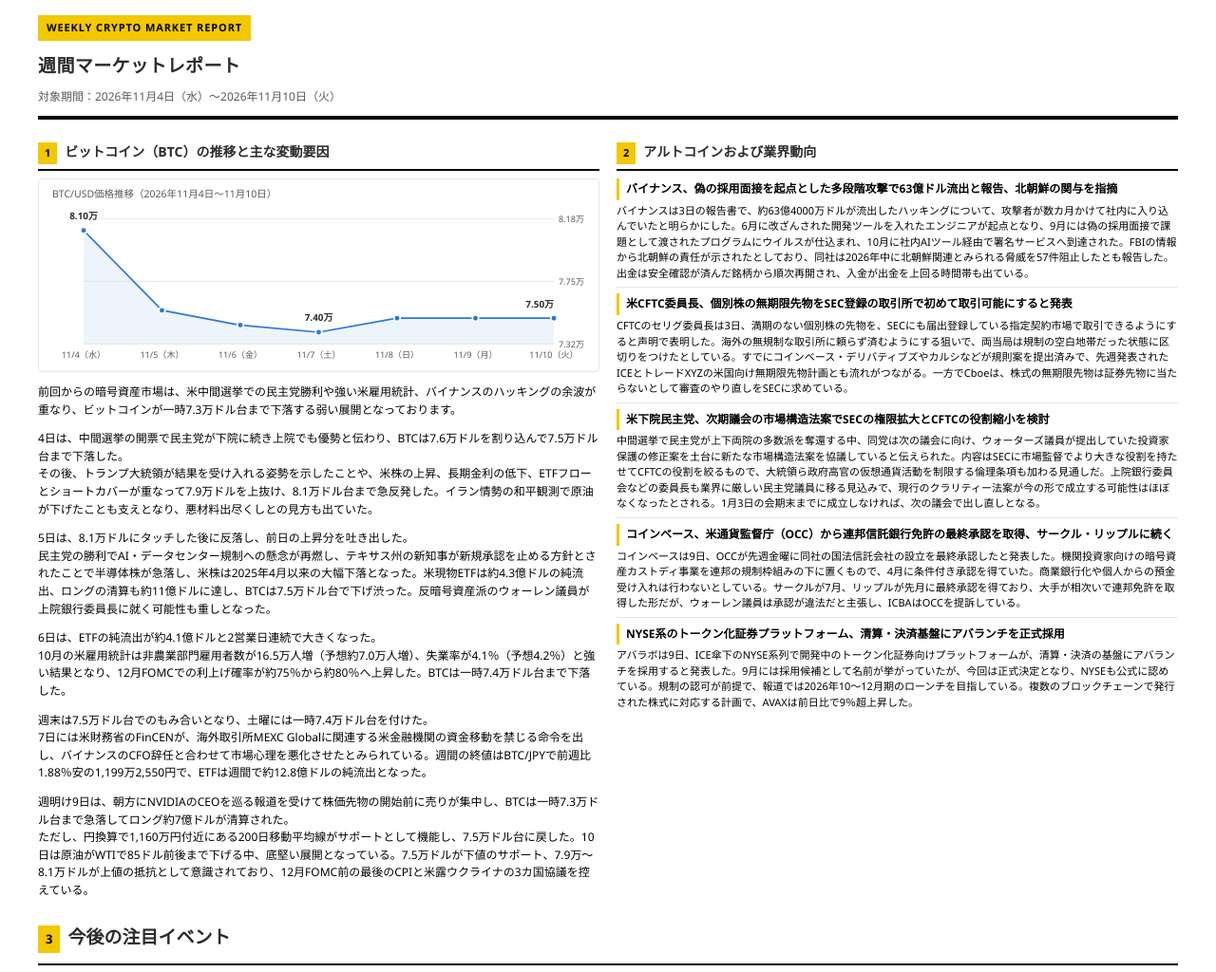
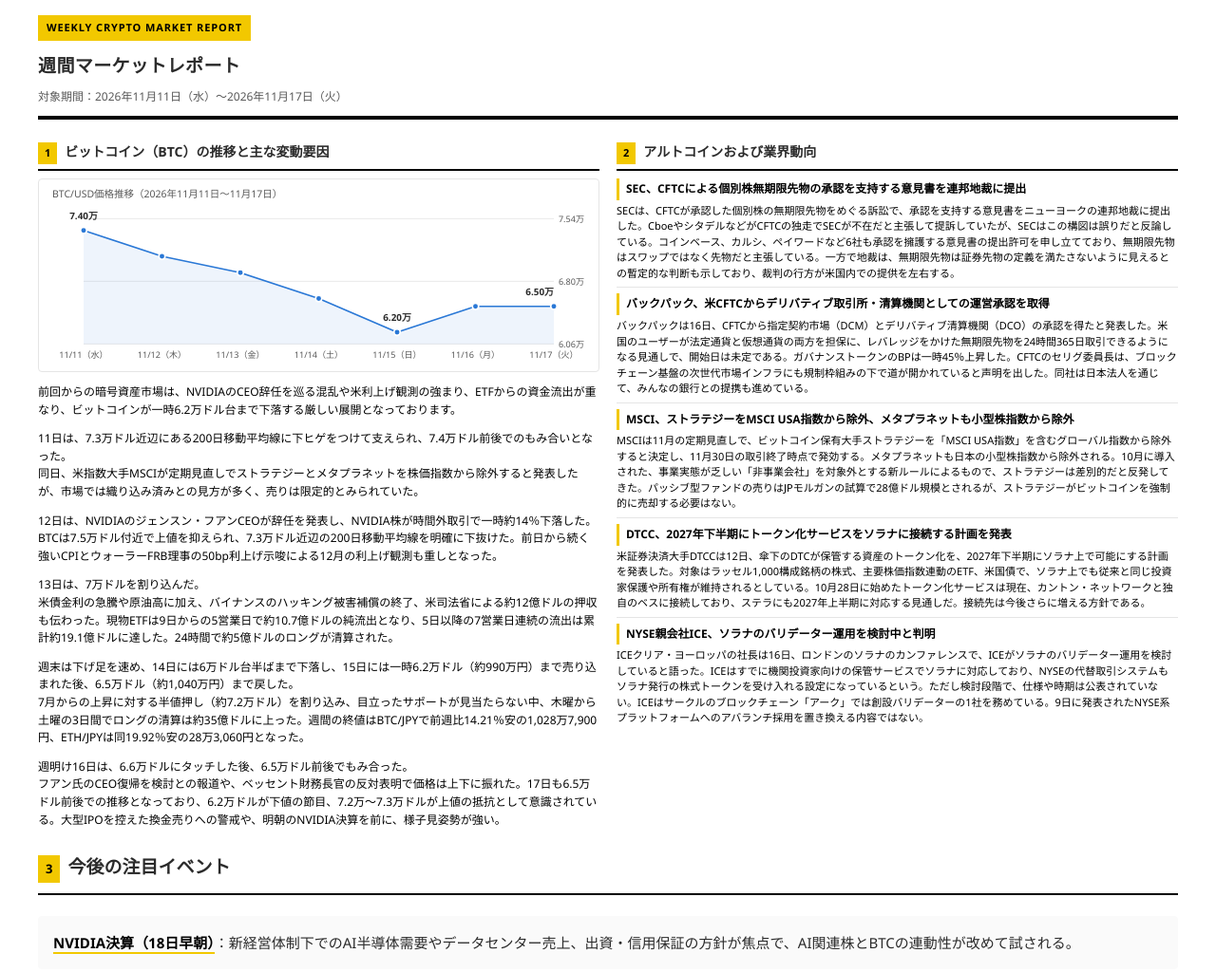
Before and after one commit to hayato09280731-ship-it/crypto-news-reports, a plain HTML site: page index.html in a window 1280 px wide. Shown: the top 1024 px of the page at 95% size. Drawn offline with Linux system fonts and the light colour scheme.

Commit message:
Update weekly report 20261117
Co-Authored-By: Claude Sonnet 5.5 <noreply@anthropic.com>

```diff
--- a/index.html
+++ b/index.html
@@ -3,7 +3,7 @@
 <head>
 <meta charset="UTF-8">
 <meta name="viewport" content="width=device-width, initial-scale=1.0">
-<title>週間マーケットレポート（2026年11月4日〜11月10日）</title>
+<title>週間マーケットレポート（2026年11月11日〜11月17日）</title>
 <style>
   :root {
     --accent: #f2c800;
@@ -191,7 +191,7 @@
 <header>
   <span class="label">WEEKLY CRYPTO MARKET REPORT</span>
   <h1>週間マーケットレポート</h1>
-  <div class="period">対象期間：2026年11月4日（水）〜2026年11月10日（火）</div>
+  <div class="period">対象期間：2026年11月11日（水）〜2026年11月17日（火）</div>
 </header>
 
 <div class="screen-view">
@@ -200,62 +200,62 @@
   <h2><span class="num">1</span>ビットコイン（BTC）の推移と主な変動要因</h2>
 
   <div class="chartcard">
-  <p class="chart-sub">BTC/USD価格推移（2026年11月4日〜11月10日）</p>
-  <svg viewBox="0 0 680 205" role="img" aria-label="BTC価格は11/4（水）に8.10万ドル（週内高値）、11/7（土）に7.40万ドル（週内安値）、11/10（火）に7.50万ドル（終値）と推移した。">
+  <p class="chart-sub">BTC/USD価格推移（2026年11月11日〜11月17日）</p>
+  <svg viewBox="0 0 680 205" role="img" aria-label="BTC価格は11/11（水）に7.40万ドル（週内高値）、11/15（日）に6.20万ドル（週内安値）、11/17（火）に6.50万ドル（終値）と推移した。">
     <line class="chart-grid" x1="40" y1="15" x2="640" y2="15"></line>
-    <text class="chart-axis-label" x="646" y="19">8.18万</text>
+    <text class="chart-axis-label" x="646" y="19">7.54万</text>
     <line class="chart-grid" x1="40" y1="95" x2="640" y2="95"></line>
-    <text class="chart-axis-label" x="646" y="99">7.75万</text>
+    <text class="chart-axis-label" x="646" y="99">6.80万</text>
     <line class="chart-grid" x1="40" y1="175" x2="640" y2="175"></line>
-    <text class="chart-axis-label" x="646" y="179">7.32万</text>
+    <text class="chart-axis-label" x="646" y="179">6.06万</text>
 
-    <path class="chart-area" d="M40,30 L140,132 L240,151 L340,160 L440,142 L540,142 L640,142 L640,175 L40,175 Z"></path>
-    <path class="chart-line" d="M40,30 L140,132 L240,151 L340,160 L440,142 L540,142 L640,142"></path>
+    <path class="chart-area" d="M40,30 L140,63 L240,84 L340,117 L440,160 L540,127 L640,127 L640,175 L40,175 Z"></path>
+    <path class="chart-line" d="M40,30 L140,63 L240,84 L340,117 L440,160 L540,127 L640,127"></path>
 
-    <circle class="chart-dot" cx="40" cy="30" r="4"><title>11/4（水）：約8.10万ドル（週内高値）</title></circle>
-    <circle class="chart-dot" cx="140" cy="132" r="4"><title>11/5（木）：約7.55万ドル</title></circle>
-    <circle class="chart-dot" cx="240" cy="151" r="4"><title>11/6（金）：約7.45万ドル</title></circle>
-    <circle class="chart-dot" cx="340" cy="160" r="4"><title>11/7（土）：約7.40万ドル（週内安値）</title></circle>
-    <circle class="chart-dot" cx="440" cy="142" r="4"><title>11/8（日）：約7.50万ドル</title></circle>
-    <circle class="chart-dot" cx="540" cy="142" r="4"><title>11/9（月）：約7.50万ドル</title></circle>
-    <circle class="chart-dot" cx="640" cy="142" r="4"><title>11/10（火）：約7.50万ドル（終値）</title></circle>
+    <circle class="chart-dot" cx="40" cy="30" r="4"><title>11/11（水）：約7.40万ドル（週内高値）</title></circle>
+    <circle class="chart-dot" cx="140" cy="63" r="4"><title>11/12（木）：約7.10万ドル</title></circle>
+    <circle class="chart-dot" cx="240" cy="84" r="4"><title>11/13（金）：約6.90万ドル</title></circle>
+    <circle class="chart-dot" cx="340" cy="117" r="4"><title>11/14（土）：約6.60万ドル</title></circle>
+    <circle class="chart-dot" cx="440" cy="160" r="4"><title>11/15（日）：約6.20万ドル（週内安値）</title></circle>
+    <circle class="chart-dot" cx="540" cy="127" r="4"><title>11/16（月）：約6.50万ドル</title></circle>
+    <circle class="chart-dot" cx="640" cy="127" r="4"><title>11/17（火）：約6.50万ドル（終値）</title></circle>
 
-    <text class="chart-value-label" x="340" y="146" text-anchor="middle">7.40万</text>
-    <text class="chart-value-label" x="40" y="16" text-anchor="middle">8.10万</text>
-    <text class="chart-value-label" x="640" y="128" text-anchor="end">7.50万</text>
+    <text class="chart-value-label" x="440" y="146" text-anchor="middle">6.20万</text>
+    <text class="chart-value-label" x="40" y="16" text-anchor="middle">7.40万</text>
+    <text class="chart-value-label" x="640" y="113" text-anchor="end">6.50万</text>
 
-    <text class="chart-axis-label" x="40" y="193" text-anchor="middle">11/4（水）</text>
-    <text class="chart-axis-label" x="140" y="193" text-anchor="middle">11/5（木）</text>
-    <text class="chart-axis-label" x="240" y="193" text-anchor="middle">11/6（金）</text>
-    <text class="chart-axis-label" x="340" y="193" text-anchor="middle">11/7（土）</text>
-    <text class="chart-axis-label" x="440" y="193" text-anchor="middle">11/8（日）</text>
-    <text class="chart-axis-label" x="540" y="193" text-anchor="middle">11/9（月）</text>
-    <text class="chart-axis-label" x="640" y="193" text-anchor="middle">11/10（火）</text>
+    <text class="chart-axis-label" x="40" y="193" text-anchor="middle">11/11（水）</text>
+    <text class="chart-axis-label" x="140" y="193" text-anchor="middle">11/12（木）</text>
+    <text class="chart-axis-label" x="240" y="193" text-anchor="middle">11/13（金）</text>
+    <text class="chart-axis-label" x="340" y="193" text-anchor="middle">11/14（土）</text>
+    <text class="chart-axis-label" x="440" y="193" text-anchor="middle">11/15（日）</text>
+    <text class="chart-axis-label" x="540" y="193" text-anchor="middle">11/16（月）</text>
+    <text class="chart-axis-label" x="640" y="193" text-anchor="middle">11/17（火）</text>
   </svg>
   </div>
 
   <p>
-    前回からの暗号資産市場は、米中間選挙での民主党勝利や強い米雇用統計、バイナンスのハッキングの余波が重なり、ビットコインが一時7.3万ドル台まで下落する弱い展開となっております。
+    前回からの暗号資産市場は、NVIDIAのCEO辞任を巡る混乱や米利上げ観測の強まり、ETFからの資金流出が重なり、ビットコインが一時6.2万ドル台まで下落する厳しい展開となっております。
   </p>
   <p>
-    4日は、中間選挙の開票で民主党が下院に続き上院でも優勢と伝わり、BTCは7.6万ドルを割り込んで7.5万ドル台まで下落した。<br>
-    その後、トランプ大統領が結果を受け入れる姿勢を示したことや、米株の上昇、長期金利の低下、ETFフローとショートカバーが重なって7.9万ドルを上抜け、8.1万ドル台まで急反発した。イラン情勢の和平観測で原油が下げたことも支えとなり、悪材料出尽くしとの見方も出ていた。
+    11日は、7.3万ドル近辺にある200日移動平均線に下ヒゲをつけて支えられ、7.4万ドル前後でのもみ合いとなった。<br>
+    同日、米指数大手MSCIが定期見直しでストラテジーとメタプラネットを株価指数から除外すると発表したが、市場では織り込み済みとの見方が多く、売りは限定的とみられていた。
   </p>
   <p>
-    5日は、8.1万ドルにタッチした後に反落し、前日の上昇分を吐き出した。<br>
-    民主党の勝利でAI・データセンター規制への懸念が再燃し、テキサス州の新知事が新規承認を止める方針とされたことで半導体株が急落し、米株は2025年4月以来の大幅下落となった。米現物ETFは約4.3億ドルの純流出、ロングの清算も約11億ドルに達し、BTCは7.5万ドル台で下げ渋った。反暗号資産派のウォーレン議員が上院銀行委員長に就く可能性も重しとなった。
+    12日は、NVIDIAのジェンスン・フアンCEOが辞任を発表し、NVIDIA株が時間外取引で一時約14％下落した。<br>
+    BTCは7.5万ドル付近で上値を抑えられ、7.3万ドル近辺の200日移動平均線を明確に下抜けた。前日から続く強いCPIとウォーラーFRB理事の50bp利上げ示唆による12月の利上げ観測も重しとなった。
   </p>
   <p>
-    6日は、ETFの純流出が約4.1億ドルと2営業日連続で大きくなった。<br>
-    10月の米雇用統計は非農業部門雇用者数が16.5万人増（予想約7.0万人増）、失業率が4.1％（予想4.2％）と強い結果となり、12月FOMCでの利上げ確率が約75％から約80％へ上昇した。BTCは一時7.4万ドル台まで下落した。
+    13日は、7万ドルを割り込んだ。<br>
+    米債金利の急騰や原油高に加え、バイナンスのハッキング被害補償の終了、米司法省による約12億ドルの押収も伝わった。現物ETFは9日からの5営業日で約10.7億ドルの純流出となり、5日以降の7営業日連続の流出は累計約19.1億ドルに達した。24時間で約5億ドルのロングが清算された。
   </p>
   <p>
-    週末は7.5万ドル台でのもみ合いとなり、土曜には一時7.4万ドル台を付けた。<br>
-    7日には米財務省のFinCENが、海外取引所MEXC Globalに関連する米金融機関の資金移動を禁じる命令を出し、バイナンスのCFO辞任と合わせて市場心理を悪化させたとみられている。週間の終値はBTC/JPYで前週比1.88％安の1,199万2,550円で、ETFは週間で約12.8億ドルの純流出となった。
+    週末は下げ足を速め、14日には6万ドル台半ばまで下落し、15日には一時6.2万ドル（約990万円）まで売り込まれた後、6.5万ドル（約1,040万円）まで戻した。<br>
+    7月からの上昇に対する半値押し（約7.2万ドル）を割り込み、目立ったサポートが見当たらない中、木曜から土曜の3日間でロングの清算は約35億ドルに上った。週間の終値はBTC/JPYで前週比14.21％安の1,028万7,900円、ETH/JPYは同19.92％安の28万3,060円となった。
   </p>
   <p>
-    週明け9日は、朝方にNVIDIAのCEOを巡る報道を受けて株価先物の開始前に売りが集中し、BTCは一時7.3万ドル台まで急落してロング約7億ドルが清算された。<br>
-    ただし、円換算で1,160万円付近にある200日移動平均線がサポートとして機能し、7.5万ドル台に戻した。10日は原油がWTIで85ドル前後まで下げる中、底堅い展開となっている。7.5万ドルが下値のサポート、7.9万〜8.1万ドルが上値の抵抗として意識されており、12月FOMC前の最後のCPIと米露ウクライナの3カ国協議を控えている。
+    週明け16日は、6.6万ドルにタッチした後、6.5万ドル前後でもみ合った。<br>
+    フアン氏のCEO復帰を検討との報道や、ベッセント財務長官の反対表明で価格は上下に振れた。17日も6.5万ドル前後での推移となっており、6.2万ドルが下値の節目、7.2万〜7.3万ドルが上値の抵抗として意識されている。大型IPOを控えた換金売りへの警戒や、明朝のNVIDIA決算を前に、様子見姿勢が強い。
   </p>
 </section>
 
@@ -263,28 +263,28 @@
   <h2><span class="num">2</span>アルトコインおよび業界動向</h2>
 
   <article class="subblock">
-    <h3><a href="https://coinpost.jp/?p=746134" target="_blank" rel="noopener">バイナンス、偽の採用面接を起点とした多段階攻撃で63億ドル流出と報告、北朝鮮の関与を指摘</a></h3>
-    <p>バイナンスは3日の報告書で、約63億4000万ドルが流出したハッキングについて、攻撃者が数カ月かけて社内に入り込んでいたと明らかにした。6月に改ざんされた開発ツールを入れたエンジニアが起点となり、9月には偽の採用面接で課題として渡されたプログラムにウイルスが仕込まれ、10月に社内AIツール経由で署名サービスへ到達された。FBIの情報から北朝鮮の責任が示されたとしており、同社は2026年中に北朝鮮関連とみられる脅威を57件阻止したとも報告した。出金は安全確認が済んだ銘柄から順次再開され、入金が出金を上回る時間帯も出ている。</p>
+    <h3><a href="https://coinpost.jp/?p=747511" target="_blank" rel="noopener">SEC、CFTCによる個別株無期限先物の承認を支持する意見書を連邦地裁に提出</a></h3>
+    <p>SECは、CFTCが承認した個別株の無期限先物をめぐる訴訟で、承認を支持する意見書をニューヨークの連邦地裁に提出した。CboeやシタデルなどがCFTCの独走でSECが不在だと主張して提訴していたが、SECはこの構図は誤りだと反論している。コインベース、カルシ、ペイワードなど6社も承認を擁護する意見書の提出許可を申し立てており、無期限先物はスワップではなく先物だと主張している。一方で地裁は、無期限先物は証券先物の定義を満たさないように見えるとの暫定的な判断も示しており、裁判の行方が米国内での提供を左右する。</p>
   </article>
 
   <article class="subblock">
-    <h3><a href="https://coinpost.jp/?p=746117" target="_blank" rel="noopener">米CFTC委員長、個別株の無期限先物をSEC登録の取引所で初めて取引可能にすると発表</a></h3>
-    <p>CFTCのセリグ委員長は3日、満期のない個別株の先物を、SECにも届出登録している指定契約市場で取引できるようにすると声明で表明した。海外の無規制な取引所に頼らず済むようにする狙いで、両当局は規制の空白地帯だった状態に区切りをつけたとしている。すでにコインベース・デリバティブズやカルシなどが規則案を提出済みで、先週発表されたICEとトレードXYZの米国向け無期限先物計画とも流れがつながる。一方でCboeは、株式の無期限先物は証券先物に当たらないとして審査のやり直しをSECに求めている。</p>
+    <h3><a href="https://coinpost.jp/?p=748275" target="_blank" rel="noopener">バックパック、米CFTCからデリバティブ取引所・清算機関としての運営承認を取得</a></h3>
+    <p>バックパックは16日、CFTCから指定契約市場（DCM）とデリバティブ清算機関（DCO）の承認を得たと発表した。米国のユーザーが法定通貨と仮想通貨の両方を担保に、レバレッジをかけた無期限先物を24時間365日取引できるようになる見通しで、開始日は未定である。ガバナンストークンのBPは一時45％上昇した。CFTCのセリグ委員長は、ブロックチェーン基盤の次世代市場インフラにも規制枠組みの下で道が開かれていると声明を出した。同社は日本法人を通じて、みんなの銀行との提携も進めている。</p>
   </article>
 
   <article class="subblock">
-    <h3><a href="https://coinpost.jp/?p=746383" target="_blank" rel="noopener">米下院民主党、次期議会の市場構造法案でSECの権限拡大とCFTCの役割縮小を検討</a></h3>
-    <p>中間選挙で民主党が上下両院の多数派を奪還する中、同党は次の議会に向け、ウォーターズ議員が提出していた投資家保護の修正案を土台に新たな市場構造法案を協議していると伝えられた。内容はSECに市場監督でより大きな役割を持たせてCFTCの役割を絞るもので、大統領ら政府高官の仮想通貨活動を制限する倫理条項も加わる見通しだ。上院銀行委員会などの委員長も業界に厳しい民主党議員に移る見込みで、現行のクラリティー法案が今の形で成立する可能性はほぼなくなったとされる。1月3日の会期末までに成立しなければ、次の議会で出し直しとなる。</p>
+    <h3><a href="https://coinpost.jp/?p=747512" target="_blank" rel="noopener">MSCI、ストラテジーをMSCI USA指数から除外、メタプラネットも小型株指数から除外</a></h3>
+    <p>MSCIは11月の定期見直しで、ビットコイン保有大手ストラテジーを「MSCI USA指数」を含むグローバル指数から除外すると決定し、11月30日の取引終了時点で発効する。メタプラネットも日本の小型株指数から除外される。10月に導入された、事業実態が乏しい「非事業会社」を対象外とする新ルールによるもので、ストラテジーは差別的だと反発してきた。パッシブ型ファンドの売りはJPモルガンの試算で28億ドル規模とされるが、ストラテジーがビットコインを強制的に売却する必要はない。</p>
   </article>
 
   <article class="subblock">
-    <h3><a href="https://decrypt.co/382816/coinbase-joins-circle-ripple-with-final-occ-approval-for-federal-trust-bank-charter" target="_blank" rel="noopener">コインベース、米通貨監督庁（OCC）から連邦信託銀行免許の最終承認を取得、サークル・リップルに続く</a></h3>
-    <p>コインベースは9日、OCCが先週金曜に同社の国法信託会社の設立を最終承認したと発表した。機関投資家向けの暗号資産カストディ事業を連邦の規制枠組みの下に置くもので、4月に条件付き承認を得ていた。商業銀行化や個人からの預金受け入れは行わないとしている。サークルが7月、リップルが先月に最終承認を得ており、大手が相次いで連邦免許を取得した形だが、ウォーレン議員は承認が違法だと主張し、ICBAはOCCを提訴している。</p>
+    <h3><a href="https://coinpost.jp/?p=747696" target="_blank" rel="noopener">DTCC、2027年下半期にトークン化サービスをソラナに接続する計画を発表</a></h3>
+    <p>米証券決済大手DTCCは12日、傘下のDTCが保管する資産のトークン化を、2027年下半期にソラナ上で可能にする計画を発表した。対象はラッセル1,000構成銘柄の株式、主要株価指数連動のETF、米国債で、ソラナ上でも従来と同じ投資家保護や所有権が維持されるとしている。10月28日に始めたトークン化サービスは現在、カントン・ネットワークと独自のベスに接続しており、ステラにも2027年上半期に対応する見通しだ。接続先は今後さらに増える方針である。</p>
   </article>
 
   <article class="subblock">
-    <h3><a href="https://coinpost.jp/?p=747148" target="_blank" rel="noopener">NYSE系のトークン化証券プラットフォーム、清算・決済基盤にアバランチを正式採用</a></h3>
-    <p>アバラボは9日、ICE傘下のNYSE系列で開発中のトークン化証券向けプラットフォームが、清算・決済の基盤にアバランチを採用すると発表した。9月には採用候補として名前が挙がっていたが、今回は正式決定となり、NYSEも公式に認めている。規制の認可が前提で、報道では2026年10〜12月期のローンチを目指している。複数のブロックチェーンで発行された株式に対応する計画で、AVAXは前日比で9％超上昇した。</p>
+    <h3><a href="https://coinpost.jp/?p=748212" target="_blank" rel="noopener">NYSE親会社ICE、ソラナのバリデーター運用を検討中と判明</a></h3>
+    <p>ICEクリア・ヨーロッパの社長は16日、ロンドンのソラナのカンファレンスで、ICEがソラナのバリデーター運用を検討していると語った。ICEはすでに機関投資家向けの保管サービスでソラナに対応しており、NYSEの代替取引システムもソラナ発行の株式トークンを受け入れる設定になっているという。ただし検討段階で、仕様や時期は公表されていない。ICEはサークルのブロックチェーン「アーク」では創設バリデーターの1社を務めている。9日に発表されたNYSE系プラットフォームへのアバランチ採用を置き換える内容ではない。</p>
   </article>
 </section>
 </div>
@@ -293,16 +293,16 @@
 <section>
   <h2><span class="num">3</span>今後の注目イベント</h2>
   <ul class="events">
-    <li><strong>米10月消費者物価指数（CPI、10日）</strong>：12月FOMC前の最後のCPIで、12月利上げは8割以上織り込み済みのため、強い数字でも影響は限定的だが、弱ければ反発の材料となる。</li>
-    <li><strong>米露ウクライナの3カ国協議（10日、UAE）</strong>：地政学リスクと原油価格を通じてリスク選好に影響する可能性がある。</li>
-    <li><strong>CoreWeaveの決算（10日引け後）</strong>：社債利回りが急上昇しており、AI関連株の動向を通じてBTCの方向感にも波及しうる。</li>
-    <li><strong>BTCの7.5万ドル付近のサポート</strong>：200日移動平均線（円換算1,160万円付近）が重なる水準で、割り込めば7.3万ドル台の安値が再び意識される。上値は7.9万〜8.1万ドルが抵抗となる。</li>
-    <li><strong>CFTCの仮想通貨規則案（CTX・CAM）の意見募集（12月14日締切）と、クラリティー法案の会期末（1月3日）</strong>：民主党が議会の主導権を握る中、取引所の連邦任意登録制度や市場構造法案の行方が注目される。</li>
+    <li><strong>NVIDIA決算（18日早朝）</strong>：新経営体制下でのAI半導体需要やデータセンター売上、出資・信用保証の方針が焦点で、AI関連株とBTCの連動性が改めて試される。</li>
+    <li><strong>AnthropicのNASDAQ上場（19日、約900億ドル規模のIPO）</strong>：価格決定は18日、払い込みは20日の予定で、SpaceXのIPO時のような換金売りが出るか、BTCから資金が吸い上げられるかが警戒されている。</li>
+    <li><strong>FOMC議事要旨（19日未明）・ウォーシュ議長の講演</strong>：12月FOMCは利上げの有無ではなく幅が焦点になりつつあり、50bp利上げの可能性についての言及が注目される。</li>
+    <li><strong>米中露首脳会談（19日）</strong>：地政学リスクと原油価格を通じて、リスク選好に影響する可能性がある。</li>
+    <li><strong>BTCの6.2万ドル付近のサポート</strong>：割り込めば2番底の可能性が残り、フィボナッチ61.8％押しの6.9万ドルまでは戻り売りが意識される。上値は7.2万〜7.3万ドルが抵抗となる。</li>
   </ul>
 </section>
 
 <footer>
-  作成日：2026年11月10日
+  作成日：2026年11月17日
 </footer>
 
 </div>
```
Also changed, not shown: script.html (+28 -29 lines).
